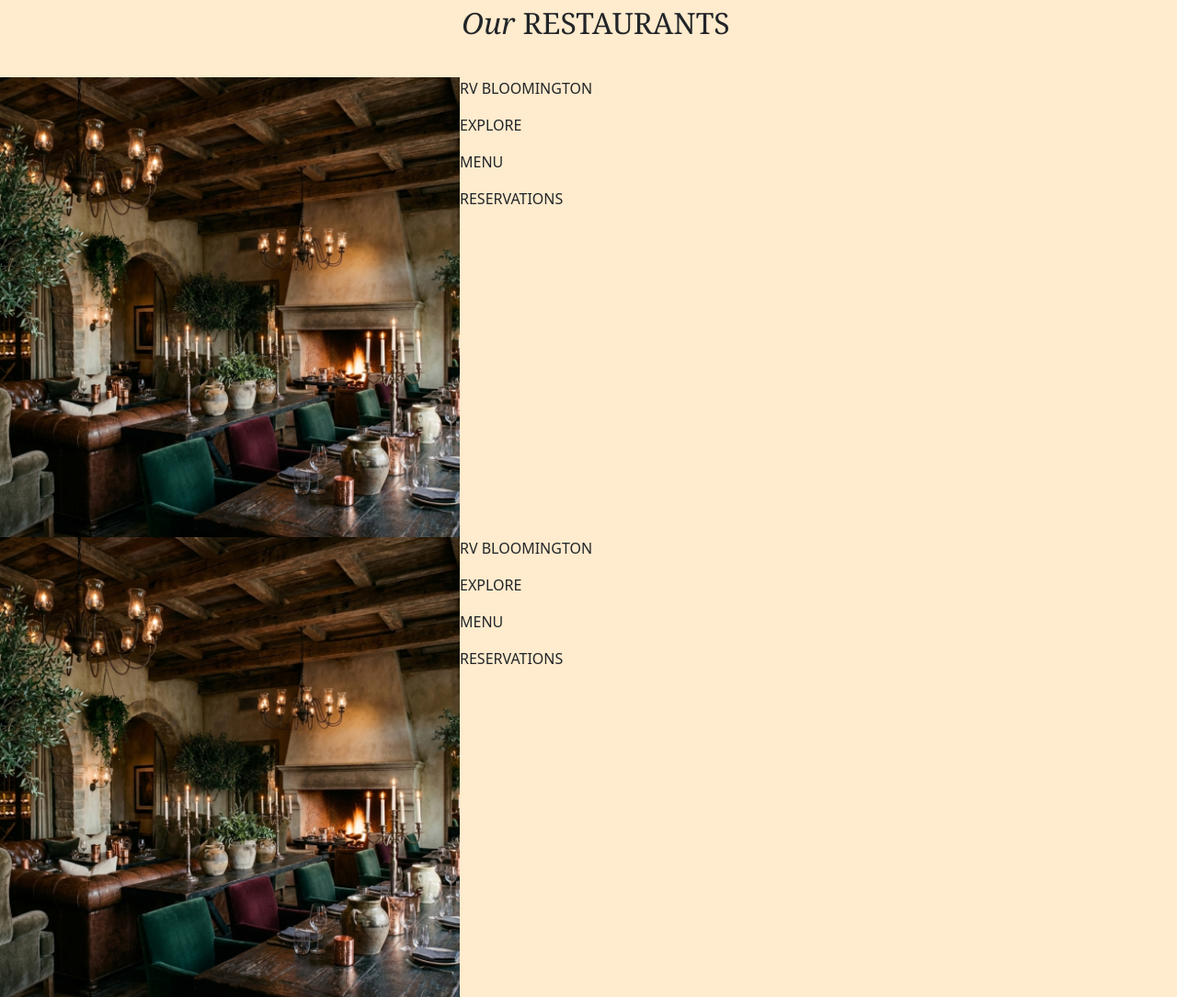
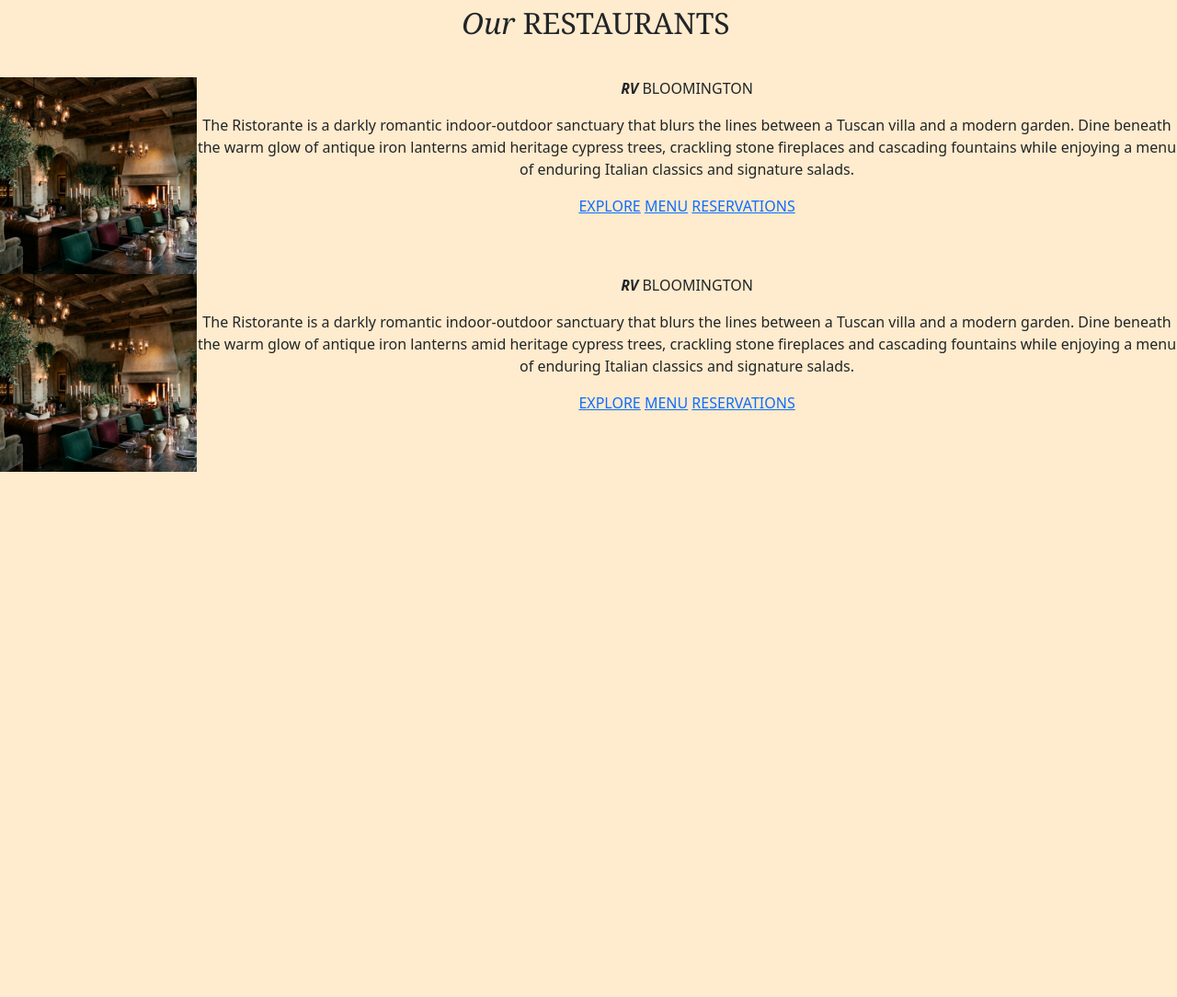
Before and after one commit to gabrielleroose/roose-vine, a PHP site: page /home.php in a window 1280 px wide. Shown: the part 186-1270 px from the top of the page at 92% size. After the commit the page ends 699 px from the top, so only its background shows below. Run offline with PHP 8.4, Linux system fonts and the light colour scheme.

Commit message:
Refining restaurant description

```diff
--- a/css/styles.css
+++ b/css/styles.css
@@ -1,3 +1,6 @@
+/* ***************** HOME ******************** */
+
+
 header{
     font-style: italic;
     text-align: center;
@@ -6,6 +9,10 @@
 
 span{
     font-style: italic;
+}
+
+.RV{
+    font-weight: 700;
 }
 
 .restaurant-center{
@@ -21,6 +28,10 @@
 .restaurant-details{
     display: flex;
     flex-direction: column;
+}
+
+.restaurant-details-information{
+    text-align: center;
 }
 
 /* Medium devices (tablets, 768px and up) */
--- a/home.php
+++ b/home.php
@@ -30,14 +30,18 @@
         <div class="restaurant-details">
 
             <div class="restaurant-details-image">
+                <!-- Image generated from Google Nano Banana Pro December 30, 2025 -->
                 <img src="img/RV-2.png" alt="Image of a moody Italian restaurant">
             </div>
 
             <div class="restaurant-details-information">
-                <p>RV BLOOMINGTON</p>
-                <p>EXPLORE</p>
-                <p>MENU</p>
-                <p>RESERVATIONS</p>
+                <p><span class="RV">RV</span> BLOOMINGTON</p>
+
+                <!-- Description generated from Google Gemini December 30, 2025 -->
+                <p>The Ristorante is a darkly romantic indoor-outdoor sanctuary that blurs the lines between a Tuscan villa and a modern garden. Dine beneath the warm glow of antique iron lanterns amid heritage cypress trees, crackling stone fireplaces and cascading fountains while enjoying a menu of enduring Italian classics and signature salads.</p>
+                <a href="#">EXPLORE</a>
+                <a href="#">MENU</a>
+                <a href="#">RESERVATIONS</a>
             </div>
 
     </div>
@@ -46,14 +50,18 @@
     <div class="restaurant-details">
 
         <div class="restaurant-details-image">
+        <!-- Image generated from Google Nano Banana Pro December 30, 2025 -->
         <img src="img/RV-2.png" alt="Image of a moody Italian restaurant">
         </div>
 
         <div class="restaurant-details-information">
-                <p>RV BLOOMINGTON</p>
-                <p>EXPLORE</p>
-                <p>MENU</p>
-                <p>RESERVATIONS</p>
+                <p><span class="RV">RV</span> BLOOMINGTON</p>
+
+                <!-- Description generated from Google Gemini December 30, 2025 -->
+                <p>The Ristorante is a darkly romantic indoor-outdoor sanctuary that blurs the lines between a Tuscan villa and a modern garden. Dine beneath the warm glow of antique iron lanterns amid heritage cypress trees, crackling stone fireplaces and cascading fountains while enjoying a menu of enduring Italian classics and signature salads.</p>
+                <a href="#">EXPLORE</a>
+                <a href="#">MENU</a>
+                <a href="#">RESERVATIONS</a>
             </div>
 
     </div>
```
